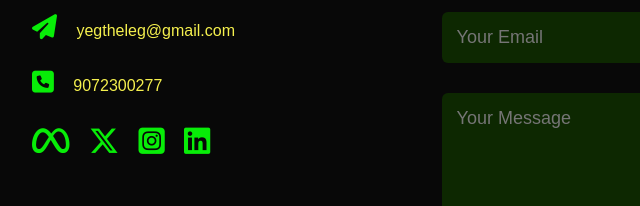
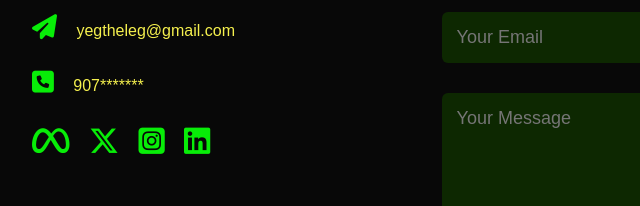
Before and after one commit to Greg316/FirstProject, a plain HTML site: page index.html in a window 1280 px wide. Shown: the part 2617-2823 px from the top of the page, 96-736 px from the left. Drawn offline with Linux system fonts and the light colour scheme.

Commit message:
Update index.html

```diff
--- a/index.html
+++ b/index.html
@@ -142,7 +142,7 @@
             <div class="contact-left">
                 <h1 class="sub-title">Contact Me</h1>
                 <p><i class="fa-solid fa-paper-plane"></i> yegtheleg@gmail.com</p>
-                <p><i class="fa-solid fa-square-phone"></i> 9072300277</p>
+                <p><i class="fa-solid fa-square-phone"></i> 907*******</p>
                 <div class="social-icons">
                     <a href="https://www.facebook.com/greg.c.schultz"><i class="fa-brands fa-meta"></i></a>
                     <a href="https://twitter.com/Gregcs"><i class="fa-brands fa-x-twitter"></i></a>
```
